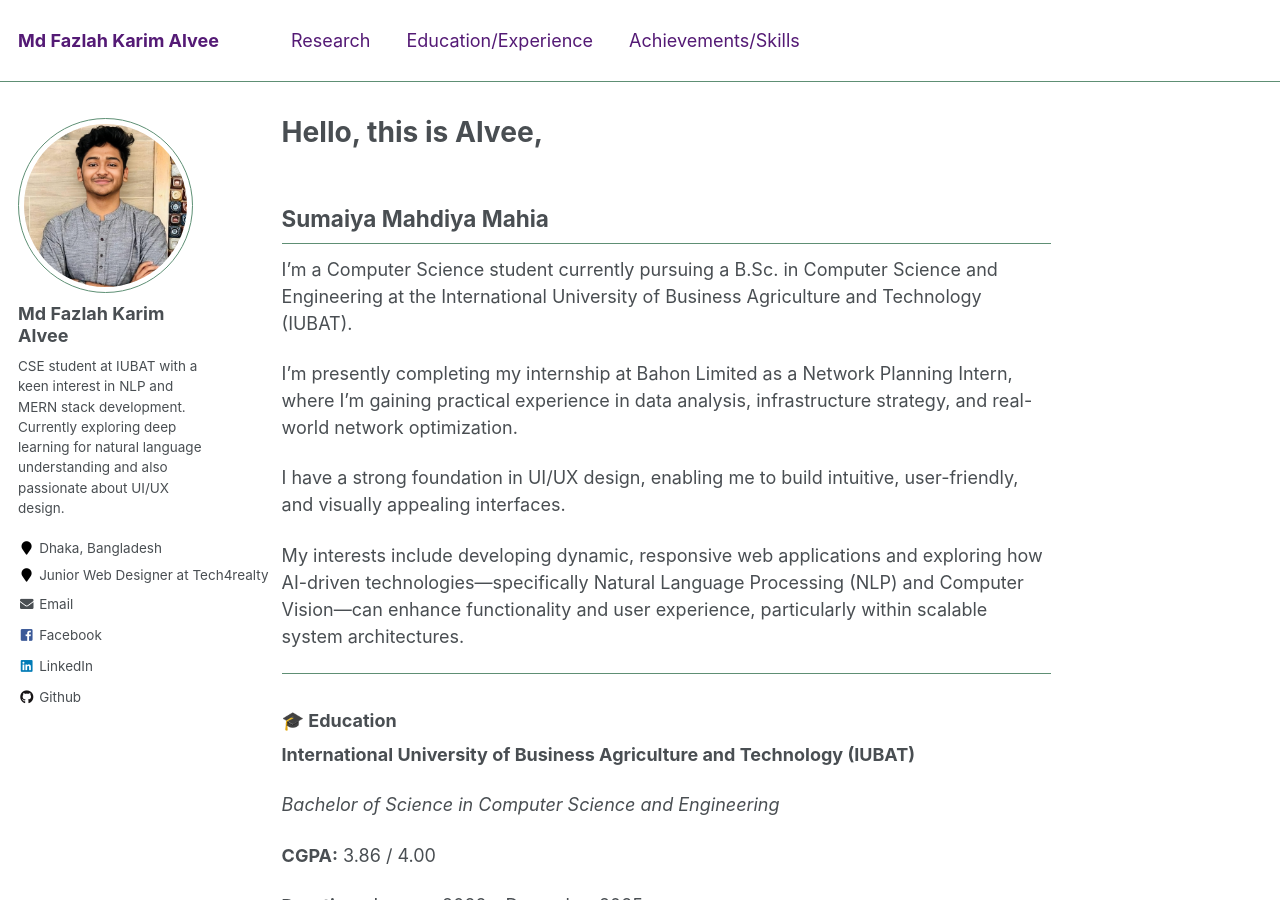
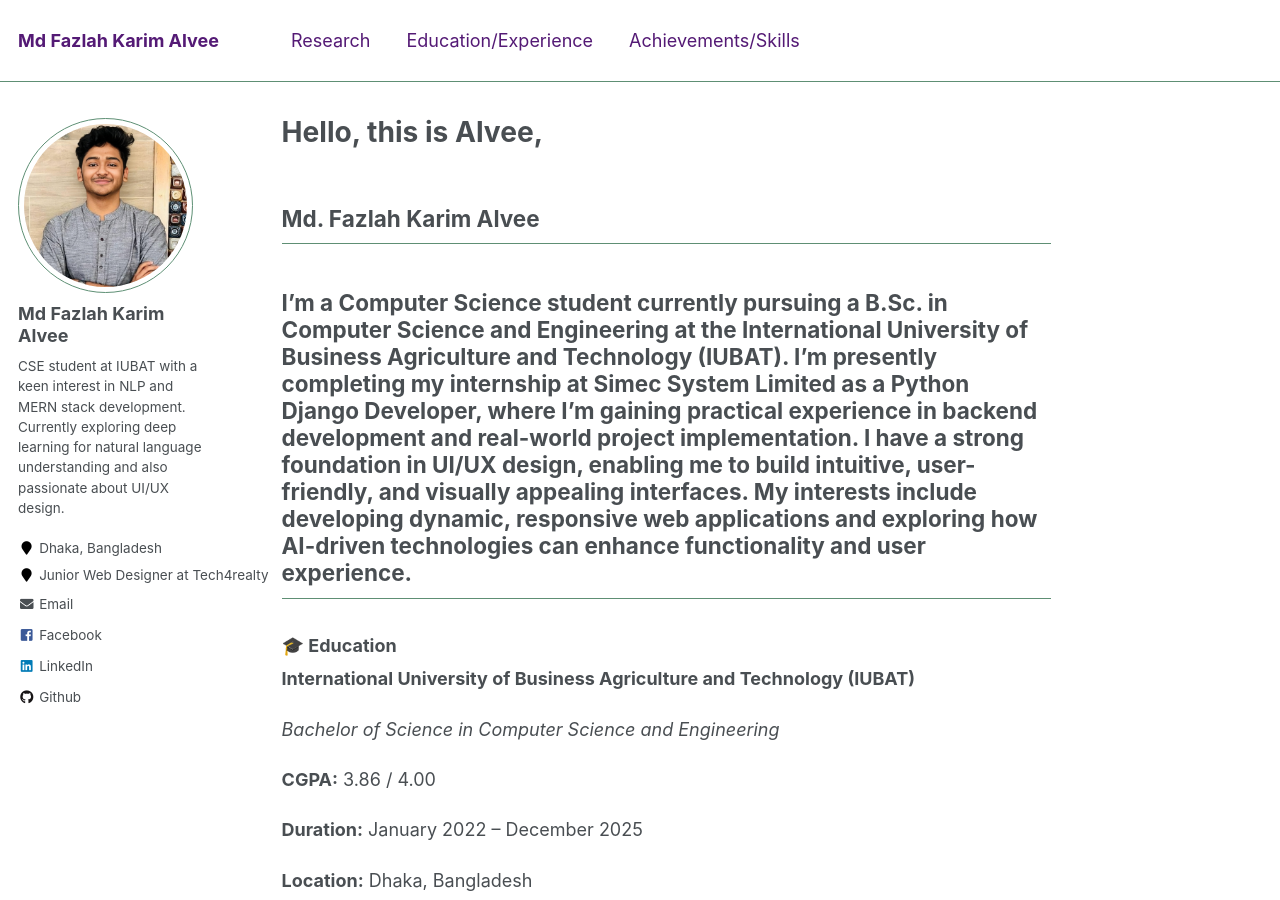
Before and after one commit to Alvee3120/alvee3120.github.io, a Jekyll site: the page built from _pages/about.md, in a window 1280 px wide and 900 px high. Built offline with Jekyll 4.4.1, drawn with Linux system fonts in a browser that asks for light colours.

Commit message:
Update about.md

```diff
--- a/_pages/about.md
+++ b/_pages/about.md
@@ -6,16 +6,9 @@ excerpt: "About me"
 ---
 
 
-## Sumaiya Mahdiya Mahia
+## Md. Fazlah Karim Alvee
 
-I'm a Computer Science student currently pursuing a B.Sc. in Computer Science and Engineering at the International University of Business Agriculture and Technology (IUBAT).
-
-I'm presently completing my internship at Bahon Limited as a Network Planning Intern, where I'm gaining practical experience in data analysis, infrastructure strategy, and real-world network optimization.
-
-I have a strong foundation in UI/UX design, enabling me to build intuitive, user-friendly, and visually appealing interfaces.
-
-My interests include developing dynamic, responsive web applications and exploring how AI-driven technologies—specifically Natural Language Processing (NLP) and Computer Vision—can enhance functionality and user experience, particularly within scalable system architectures.
-
+I’m a Computer Science student currently pursuing a B.Sc. in Computer Science and Engineering at the International University of Business Agriculture and Technology (IUBAT). I’m presently completing my internship at Simec System Limited as a Python Django Developer, where I’m gaining practical experience in backend development and real-world project implementation. I have a strong foundation in UI/UX design, enabling me to build intuitive, user-friendly, and visually appealing interfaces. My interests include developing dynamic, responsive web applications and exploring how AI-driven technologies can enhance functionality and user experience.
 ---
 
 ### 🎓 Education
```
